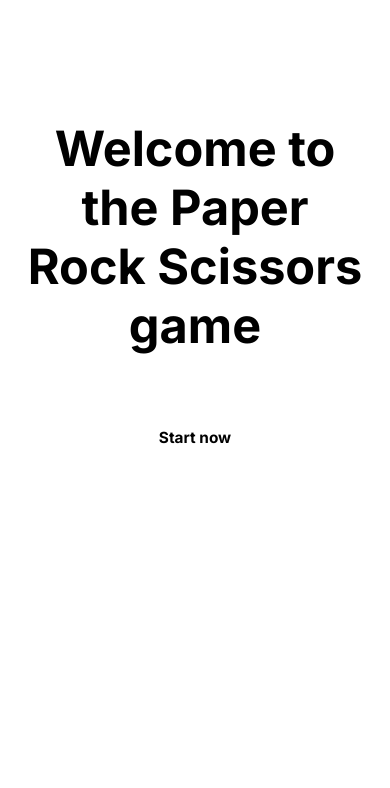
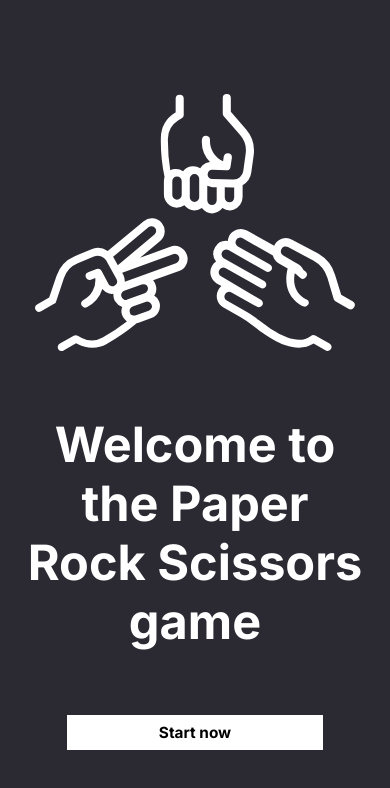
Before and after one commit to guilhermereis1k/PaperRockScissorsgame, a Next.js app: page / in a window 390 px wide. Shown: the top 788 px of the page. Built offline with nearby package versions, Linux system fonts and the light colour scheme.

Commit message:
fixing background-color and removing color-scheme

```diff
--- a/src/app/components/GamePhases/Battle.module.css
+++ b/src/app/components/GamePhases/Battle.module.css
@@ -13,6 +13,12 @@
   top: 3%;
   left: 50%;
   transform: translate(-50%, 0%);
+}
+
+@media only screen and (max-width: 700px) {
+  .battle h1 {
+    display: none;
+  }
 }
 
 .battle__content {
@@ -31,6 +37,7 @@
   .battle__content {
     flex-direction: column;
     justify-content: center;
+    margin-top: 0;
   }
 }
 
--- a/src/app/components/GamePhases/ChooseWeapon.module.css
+++ b/src/app/components/GamePhases/ChooseWeapon.module.css
@@ -2,12 +2,13 @@
   height: 100vh;
   display: flex;
   justify-content: center;
-  gap: 2rem;
+  gap: 8rem;
   align-items: center;
 }
 
 @media only screen and (max-width: 700px) {
   .selection {
     flex-direction: column;
+    gap: 2rem;
   }
 }
--- a/src/app/components/GamePhases/Start.module.css
+++ b/src/app/components/GamePhases/Start.module.css
@@ -27,8 +27,8 @@
 
 @media only screen and (max-width: 700px) {
   .start__text {
-    order: 1;
-    margin-bottom: 10rem;
+    order: 2;
+    margin-top: 10rem;
   }
 }
 
@@ -67,8 +67,8 @@
 
 @media only screen and (max-width: 700px) {
   .start svg {
-    order: 2;
-    width: 40rem;
+    order: 1;
+    width: 50rem;
   }
 }
 
--- a/src/app/globals.css
+++ b/src/app/globals.css
@@ -22,13 +22,8 @@ html {
 }
 
 body {
-  color: rgb(var(--foreground-rgb));
-  background: linear-gradient(
-      to bottom,
-      transparent,
-      rgb(var(--background-end-rgb))
-    )
-    rgb(var(--background-start-rgb));
+  background: #2b2a33;
+  color: #fff;
   width: 80vw;
   margin: 0 auto;
 }
@@ -42,12 +37,6 @@ body {
 a {
   color: inherit;
   text-decoration: none;
-}
-
-@media (prefers-color-scheme: dark) {
-  html {
-    color-scheme: dark;
-  }
 }
 
 .win {
```
